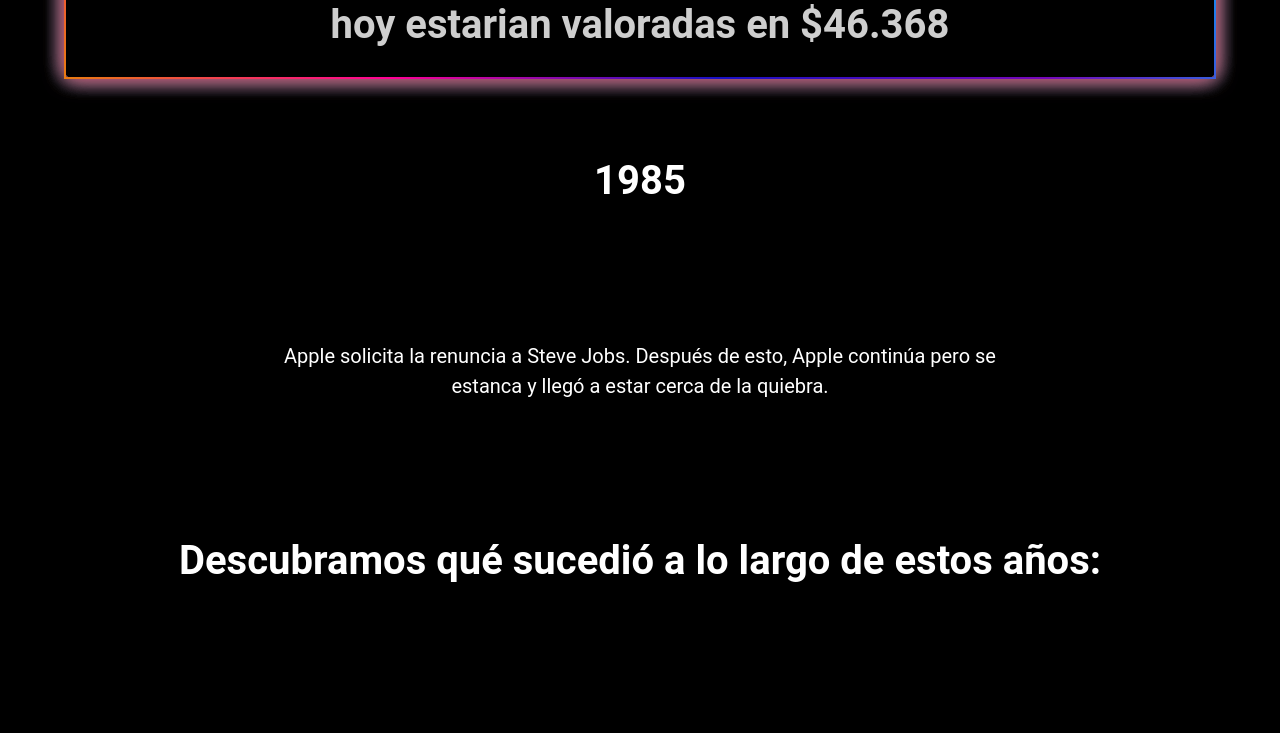
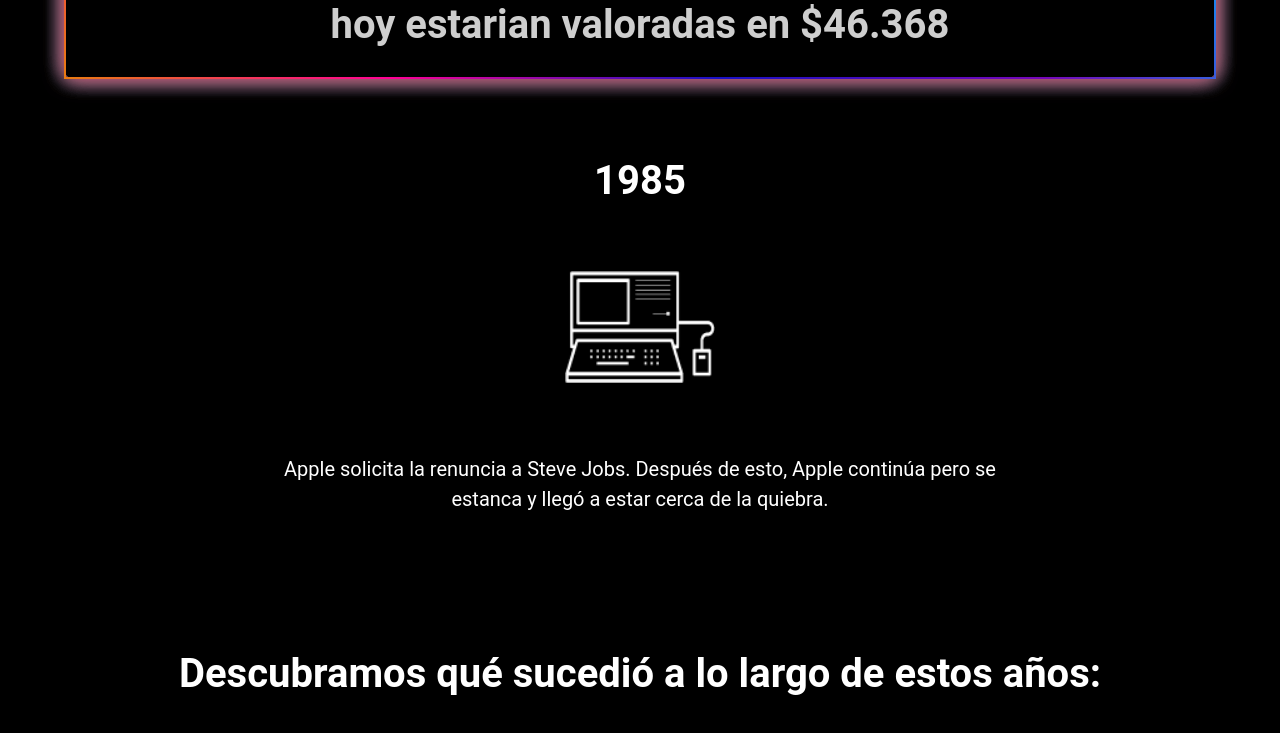
Before and after one commit to mrgimenezcosta/AppleProyectoVD, a Svelte app: page / in a window 1280 px wide. Shown: the part 1875-2608 px from the top of the page. Built offline with nearby package versions, Linux system fonts and the light colour scheme.

Commit message:
correcciones

```diff
--- a/src/App.svelte
+++ b/src/App.svelte
@@ -69,6 +69,7 @@
       <p class="textoheader">El 12 de diciembre de 1980, Apple salió a la bolsa. En pocos minutos, se vendieron 4,6 millones de acciones a $22 cada una, aumentando el capital de Apple en $100 millones.</p>
       <p class="dato">Si hubieras comprado una acción de Apple en 1980, a $22, hoy estarian valoradas en $46.368</p>
       <h3 class="anios">1985</h3>
+      <img src="/images/icon_1985.png" width="150" alt="icono macintosh" />
       <p class="textoheader">Apple solicita la renuncia a Steve Jobs. Después de esto, Apple continúa pero se estanca y llegó a estar cerca de la quiebra.</p>
       <!-- por una inversión de 81,62 si lo actualizamos a la inflación. -->
       <p class="anios">Descubramos qué sucedió a lo largo de estos años:</p>
```
Also changed, not shown: public/images/icon_1985.png (added).
